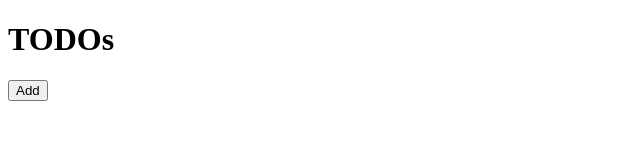
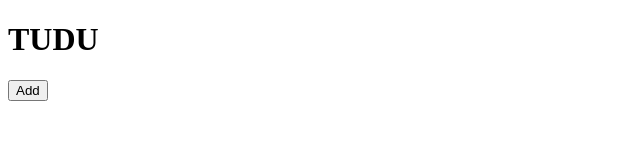
Before and after one commit to luiscarlin/context-hooks-flux, a React (Vite) app: page / in a window 1280 px wide. Shown: the top 160 px of the page, without its empty margins (0-640 px from the left). Built offline with nearby package versions, Linux system fonts and the light colour scheme.

Commit message:
change name of project

```diff
--- a/index.html
+++ b/index.html
@@ -1,7 +1,7 @@
 <!DOCTYPE html>
 <html>
   <head>
-    <title>TODOs</title>
+    <title>TUDU</title>
   </head>
   <body>
     <div id="app"></div>
--- a/src/App.js
+++ b/src/App.js
@@ -8,7 +8,7 @@ function App() {
 
   return (
     <div>
-      <h1>TODOs</h1>
+      <h1>TUDU</h1>
       <button onClick={() => dispatch(actions.add())}>Add</button>
       {state.map(item => (
         <TodosItem key={item.id} {...item} />
```
